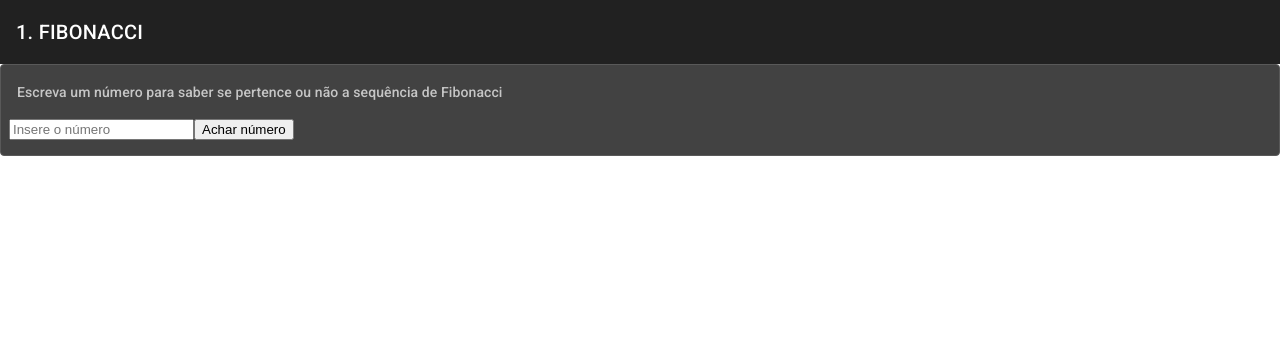
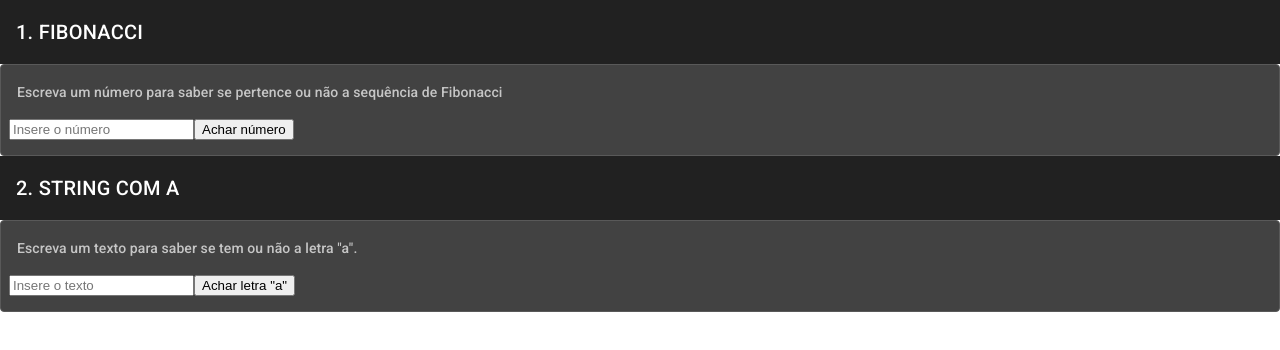
Before and after one commit to DaniloPem/Exerc-ciosPr-tica, an Angular app: page / in a window 1280 px wide. Shown: the top 350 px of the page. Built offline with nearby package versions, Linux system fonts and the light colour scheme.

Commit message:
Realizado o problema 2 de achar a quantidade de letras a em um texto

```diff
--- a/src/app/app.component.html
+++ b/src/app/app.component.html
@@ -1,20 +1,2 @@
-<mat-toolbar>
-  <span>1. FIBONACCI</span>
-</mat-toolbar>
-<mat-card appearance="outlined">
-  <mat-card-header>
-    <mat-card-subtitle
-      >Escreva um número para saber se pertence ou não a sequência de
-      Fibonacci</mat-card-subtitle
-    >
-  </mat-card-header>
-  <mat-card-actions>
-    <input
-      type="number"
-      placeholder="Insere o número"
-      [(ngModel)]="numeroInserido"
-    />
-    <button mat-button (click)="acharNumero()">Achar número</button>
-    <span style="color: white">{{ result }}</span>
-  </mat-card-actions>
-</mat-card>
+<app-fibonacci></app-fibonacci>
+<app-string-com-a></app-string-com-a>
--- a/src/app/app.component.ts
+++ b/src/app/app.component.ts
@@ -5,30 +5,4 @@ import { Component } from '@angular/core';
   templateUrl: './app.component.html',
   styleUrls: ['./app.component.css'],
 })
-export class AppComponent {
-  numeroInserido!: number;
-  result!: string;
-
-  acharNumero() {
-    this.result = '';
-    if (this.numeroInserido < 0) {
-      this.result = 'O número informado não pertence a sequência de Fibonacci';
-    } else if (this.numeroInserido === 0 || this.numeroInserido === 1) {
-      this.result = 'O número informado pertence a sequência de Fibonacci';
-    } else {
-      let proximoNumero = 0;
-      let fibonacciNumeros: Array<number> = [0, 1];
-      while (this.numeroInserido > proximoNumero) {
-        let fibonacciNumerosLength = fibonacciNumeros.length;
-        proximoNumero =
-          fibonacciNumeros[fibonacciNumerosLength - 1] +
-          fibonacciNumeros[fibonacciNumerosLength - 2];
-        fibonacciNumeros.push(proximoNumero);
-        this.result =
-          proximoNumero === this.numeroInserido
-            ? 'O número informado pertence a sequência de Fibonacci'
-            : 'O número informado não pertence a sequência de Fibonacci';
-      }
-    }
-  }
-}
+export class AppComponent {}
--- /dev/null
+++ b/src/app/fibonacci/fibonacci.component.html
@@ -0,0 +1,20 @@
+<mat-toolbar>
+  <span>1. FIBONACCI</span>
+</mat-toolbar>
+<mat-card appearance="outlined">
+  <mat-card-header>
+    <mat-card-subtitle
+      >Escreva um número para saber se pertence ou não a sequência de
+      Fibonacci</mat-card-subtitle
+    >
+  </mat-card-header>
+  <mat-card-actions>
+    <input
+      type="number"
+      placeholder="Insere o número"
+      [(ngModel)]="numeroInserido"
+    />
+    <button mat-button (click)="acharNumero()">Achar número</button>
+    <span style="color: white">{{ result }}</span>
+  </mat-card-actions>
+</mat-card>
--- /dev/null
+++ b/src/app/fibonacci/fibonacci.component.ts
@@ -0,0 +1,34 @@
+import { Component } from '@angular/core';
+
+@Component({
+  selector: 'app-fibonacci',
+  templateUrl: './fibonacci.component.html',
+  styleUrls: ['./fibonacci.component.css'],
+})
+export class FibonacciComponent {
+  numeroInserido!: number;
+  result!: string;
+
+  acharNumero() {
+    this.result = '';
+    if (this.numeroInserido < 0) {
+      this.result = 'O número informado não pertence a sequência de Fibonacci';
+    } else if (this.numeroInserido === 0 || this.numeroInserido === 1) {
+      this.result = 'O número informado pertence a sequência de Fibonacci';
+    } else {
+      let proximoNumero = 0;
+      let fibonacciNumeros: Array<number> = [0, 1];
+      while (this.numeroInserido > proximoNumero) {
+        let fibonacciNumerosLength = fibonacciNumeros.length;
+        proximoNumero =
+          fibonacciNumeros[fibonacciNumerosLength - 1] +
+          fibonacciNumeros[fibonacciNumerosLength - 2];
+        fibonacciNumeros.push(proximoNumero);
+        this.result =
+          proximoNumero === this.numeroInserido
+            ? 'O número informado pertence a sequência de Fibonacci'
+            : 'O número informado não pertence a sequência de Fibonacci';
+      }
+    }
+  }
+}
--- /dev/null
+++ b/src/app/string-com-a/string-com-a.component.html
@@ -0,0 +1,19 @@
+<mat-toolbar>
+  <span>2. STRING COM A</span>
+</mat-toolbar>
+<mat-card appearance="outlined">
+  <mat-card-header>
+    <mat-card-subtitle
+      >Escreva um texto para saber se tem ou não a letra "a".</mat-card-subtitle
+    >
+  </mat-card-header>
+  <mat-card-actions>
+    <input
+      type="text"
+      placeholder="Insere o texto"
+      [(ngModel)]="textoInserido"
+    />
+    <button mat-button (click)="acharLetraA()">Achar letra "a"</button>
+    <span style="color: white">{{ result }}</span>
+  </mat-card-actions>
+</mat-card>
--- /dev/null
+++ b/src/app/string-com-a/string-com-a.component.ts
@@ -0,0 +1,18 @@
+import { Component } from '@angular/core';
+
+@Component({
+  selector: 'app-string-com-a',
+  templateUrl: './string-com-a.component.html',
+  styleUrls: ['./string-com-a.component.css'],
+})
+export class StringComAComponent {
+  textoInserido!: string;
+  result!: string;
+  acharLetraA() {
+    let letrasA = [...this.textoInserido.matchAll(/[Aa]/g)];
+    this.result =
+      letrasA.length > 0
+        ? `O texto inserido tem ${letrasA?.length} letras "a"`
+        : "O texto inserido não tem letras 'a'";
+  }
+}
```
Also changed, not shown: src/app/app.module.ts (+4 -6 lines), src/app/fibonacci/fibonacci.module.ts (added, +13 -0 lines), src/app/string-com-a/string-com-a.module.ts (added, +13 -0 lines), src/app/fibonacci/fibonacci.component.css (added), src/app/string-com-a/string-com-a.component.css (added), 2 other files (tests, documents, lock files or other folders).
